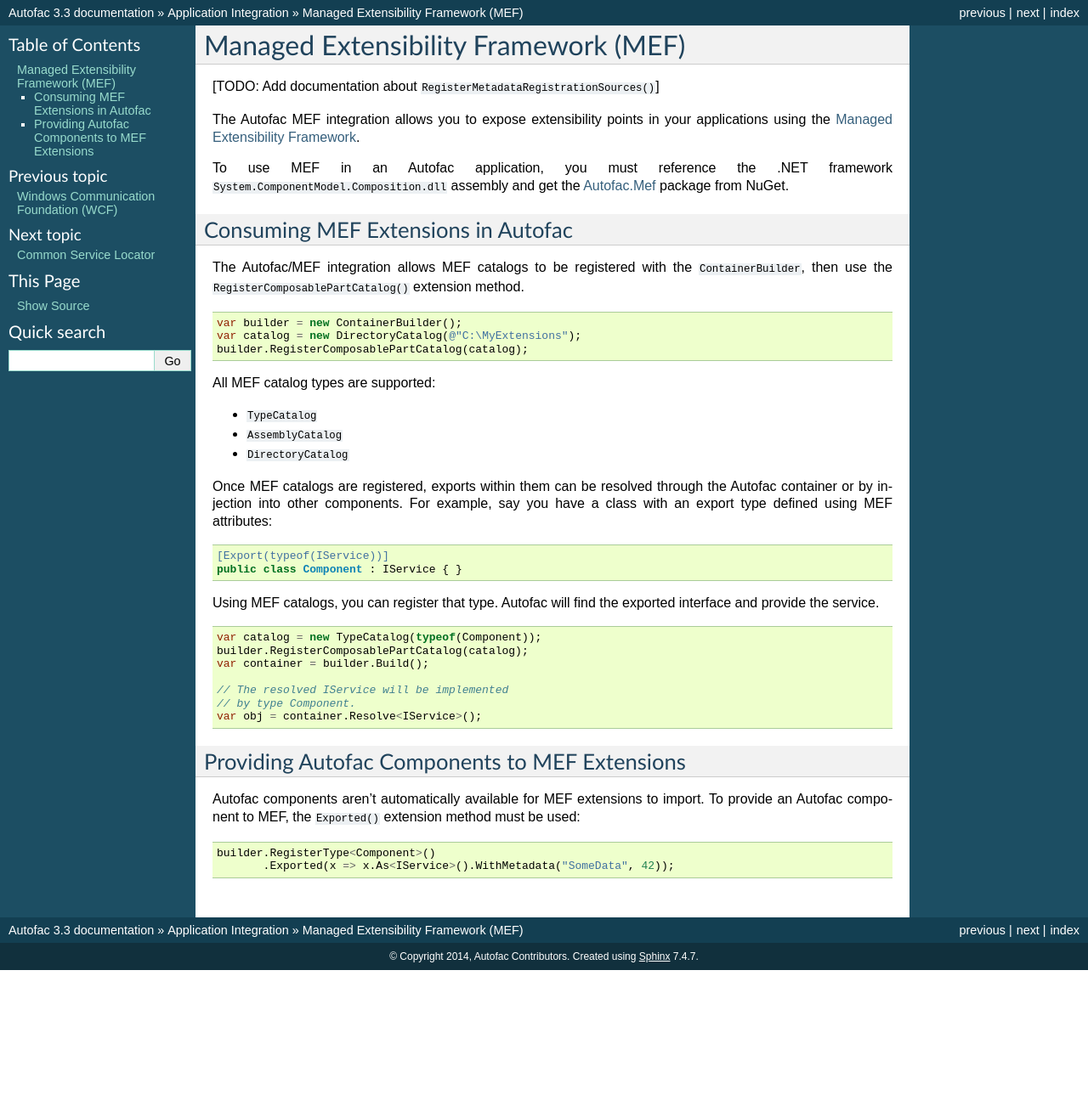
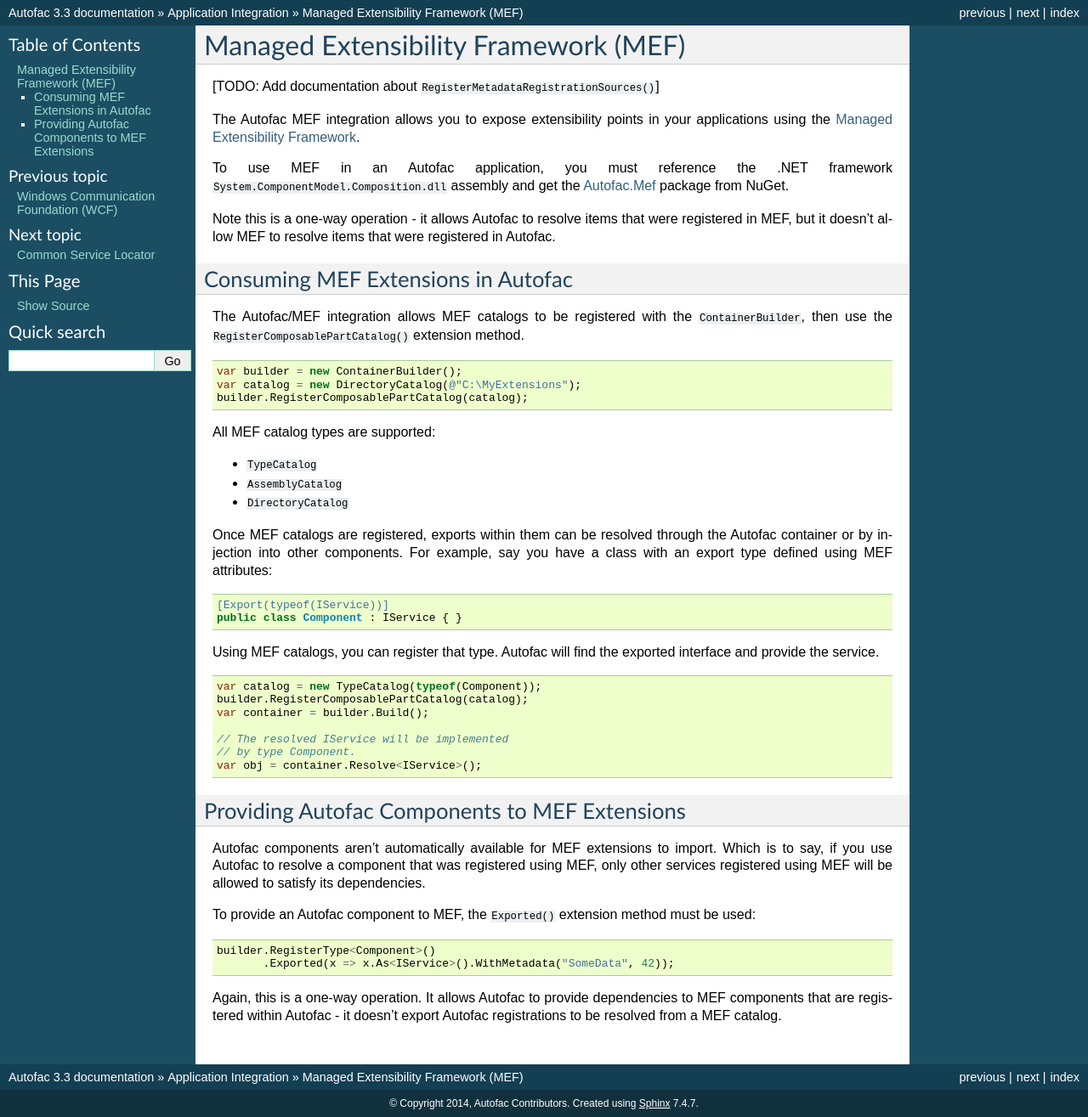
Before and after one commit to autofac/Documentation, a Sphinx documentation site: the page built from docs/integration/mef.rst, in a window 1280 px wide. Shown: the whole page at 85% size. Built offline with Sphinx 7.4.7, drawn with Linux system fonts in a browser that asks for light colours; before the commit the page ends 1142 px from its top, so only the background shows below that.

Commit message:
Added pending changes from the develop branch.

```diff
--- a/docs/examples/log4net.rst
+++ b/docs/examples/log4net.rst
@@ -32,7 +32,7 @@
 
       private static void OnComponentPreparing(object sender, PreparingEventArgs e)
       {
-        var t = e.Component.Activator.LimitType;
+        var t = e.Component.Target.Activator.LimitType;
         e.Parameters = e.Parameters.Union(
           new[]
           {
--- a/docs/faq/select-by-context.rst
+++ b/docs/faq/select-by-context.rst
@@ -173,7 +173,7 @@
       public BirdCage(PetBird bird) { }
     }
 
-Obviously this is a fairly contrived example with flaws if you dive too far into the analogy, but the principal holds - redesigning the interfaces helps us ensure the bird cage only gets what it expects and nothing else.
+Obviously this is a fairly contrived example with flaws if you dive too far into the analogy, but the principle holds - redesigning the interfaces helps us ensure the bird cage only gets what it expects and nothing else.
 
 Bringing this back to the ordering system, *it might seem like every delivery mechanism is just "sending something"* but the truth is, they send *very different types of things*. Maybe there's a base interface that is for general "sending of things," but you probably need an intermediate level to differentiate between the types of things being sent:
 
--- a/docs/integration/mef.rst
+++ b/docs/integration/mef.rst
@@ -7,6 +7,8 @@
 The Autofac MEF integration allows you to expose extensibility points in your applications using the `Managed Extensibility Framework <http://msdn.microsoft.com/en-us/library/dd460648(VS.100).aspx>`_.
 
 To use MEF in an Autofac application, you must reference the .NET framework ``System.ComponentModel.Composition.dll`` assembly and get the `Autofac.Mef <http://www.nuget.org/packages/Autofac.Mef/>`_ package from NuGet.
+
+Note this is a one-way operation - it allows Autofac to resolve items that were registered in MEF, but it doesn't allow MEF to resolve items that were registered in Autofac.
 
 Consuming MEF Extensions in Autofac
 ===================================
@@ -47,9 +49,13 @@
 Providing Autofac Components to MEF Extensions
 ==============================================
 
-Autofac components aren't automatically available for MEF extensions to import. To provide an Autofac component to MEF, the ``Exported()`` extension method must be used:
+Autofac components aren't automatically available for MEF extensions to import. Which is to say, if you use Autofac to resolve a component that was registered using MEF, only other services registered using MEF will be allowed to satisfy its dependencies.
+
+To provide an Autofac component to MEF, the ``Exported()`` extension method must be used:
 
 .. sourcecode:: csharp
 
     builder.RegisterType<Component>()
            .Exported(x => x.As<IService>().WithMetadata("SomeData", 42));
+
+Again, this is a one-way operation. It allows Autofac to provide dependencies to MEF components that are registered within Autofac - it doesn't export Autofac registrations to be resolved from a MEF catalog.
--- a/docs/integration/webapi.rst
+++ b/docs/integration/webapi.rst
@@ -153,7 +153,7 @@
         .AsWebApiActionFilterFor<ValuesController>(c => c.Get(default(int)))
         .InstancePerApiRequest();
 
-When applying the filter to an action method that requires a parameter use the ``default`` keyword with the data type of the parameter as a placeholder in your lambda expression. For example, the ``Get`` action method in the example above required an ``int`` parameter and used ``default(int)`` as a strongly-typed placeholder in the lambda expression.
+When applying the filter to an action method that requires a parameter use the ``default`` keyword with the data type of the parameter as a placeholder in your lambda expression. For example, the ``Get`` action method in the example above required an ``int`` parameter and used ``efault(int)`` as a strongly-typed placeholder in the lambda expression.
 
 It is also possible to provide a base controller type in the generic type parameter to have the filter applied to all derived controllers. In addition, you can also make your lambda expression for the action method target a method on a base controller type and have it applied to that method on all derived controllers.
 
```
